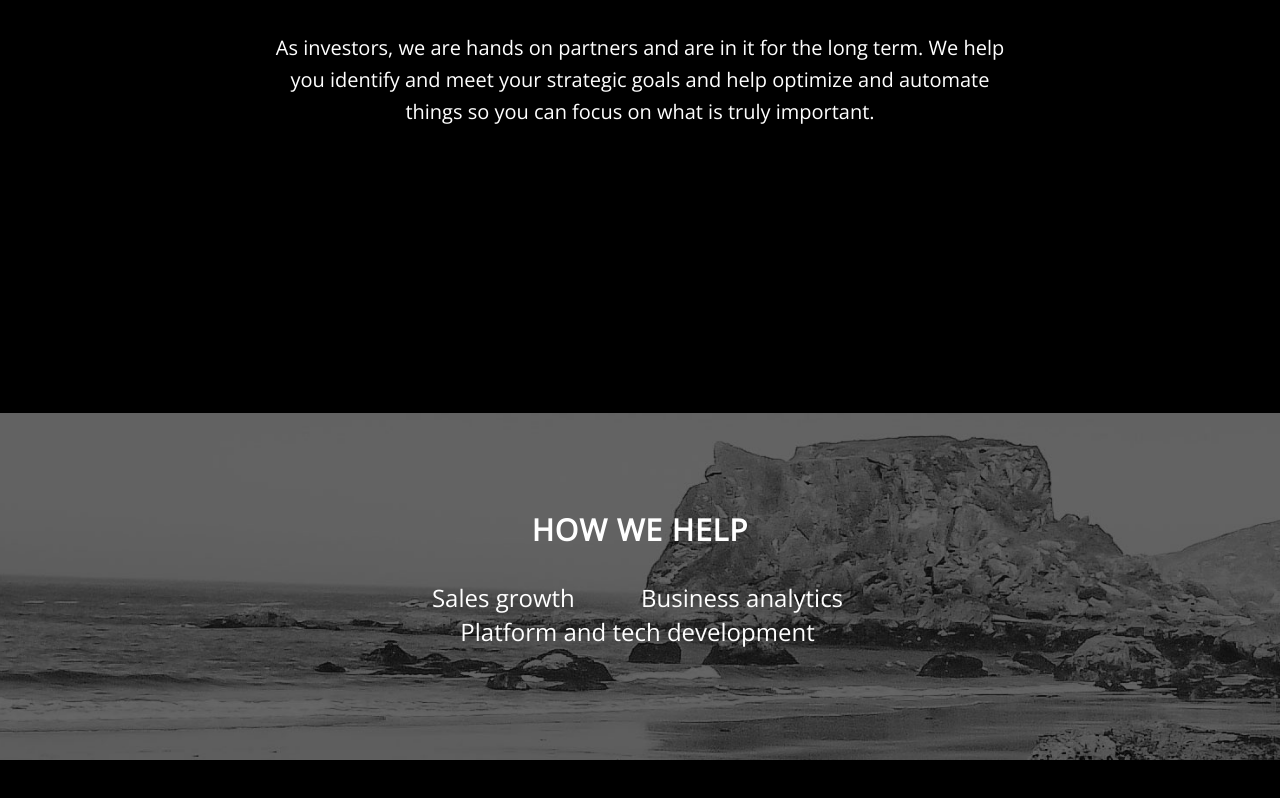
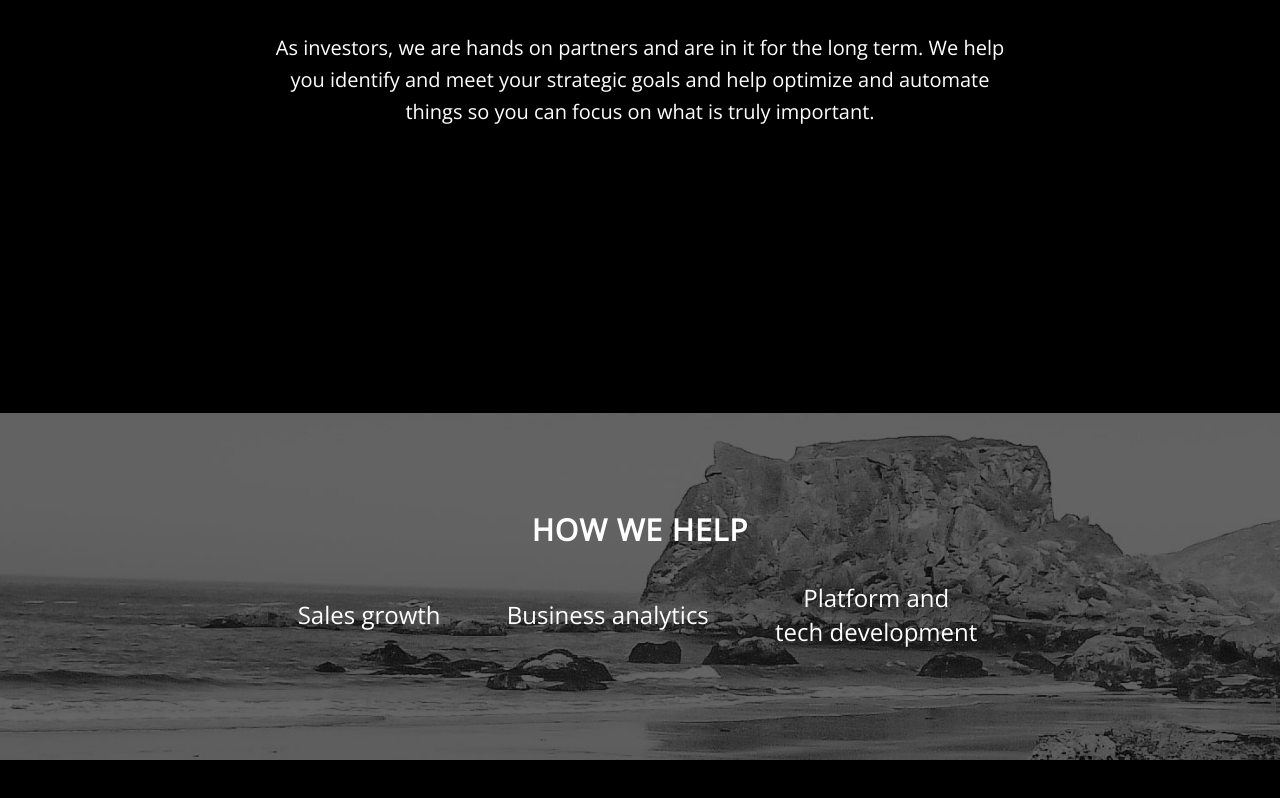
Before and after one commit to dlakata/beaconsfieldco, a website: page index.html in a window 1280 px wide. Shown: the part 1380-2178 px from the top of the page. Drawn offline with nearby package versions, Linux system fonts and the light colour scheme; files that its build step writes are made by us from their sources.

Commit message:
header fix, spacing on involvement

```diff
--- a/index.html
+++ b/index.html
@@ -73,7 +73,7 @@
                 <div class="row">
                     <div class="col-md-8 col-md-offset-2">
                         <h1 class="brand-heading">Beaconsfield</h1>
-                        <p class="intro-text">We invest in great business.</p>
+                        <p class="intro-text">We invest in great businesses.</p>
                         <a href="#about" class="btn btn-circle page-scroll">
                             <i class="fa fa-angle-double-down animated"></i>
                         </a>
@@ -103,14 +103,14 @@
             <div class="col-lg-8 col-lg-offset-2">
                 <h2>How We Help</h2>
                 <ul class="list-inline">
-                    <li>
+                    <li class="translate">
                         Sales growth
                     </li>
-                    <li>
+                    <li class="translate">
                         Business analytics
                     </li>
                     <li>
-                        Platform and tech development
+                        Platform and <br/>tech development
                     </li>
                 </ul>
             </div>
--- a/less/grayscale.less
+++ b/less/grayscale.less
@@ -254,6 +254,10 @@ a {
         padding-right: 30px;
         padding-left: 30px;
     }
+
+    .translate {
+        transform: translateY(-50%);
+    }
 }
 
 #map {
```
Also changed, not shown: css/grayscale.css, css/grayscale.min.css.
